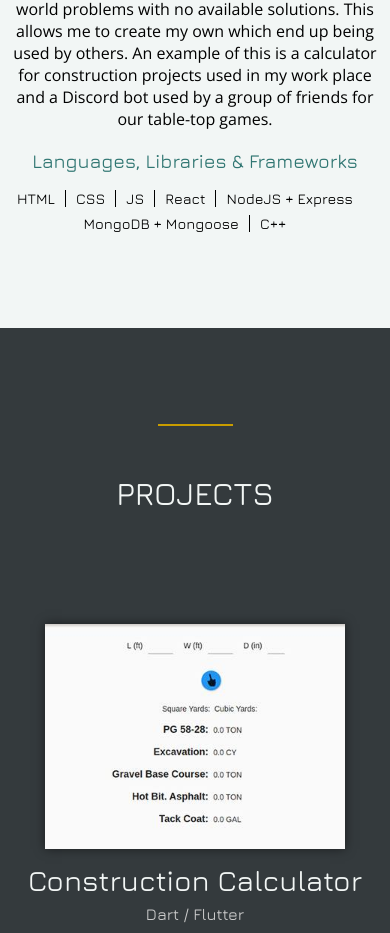
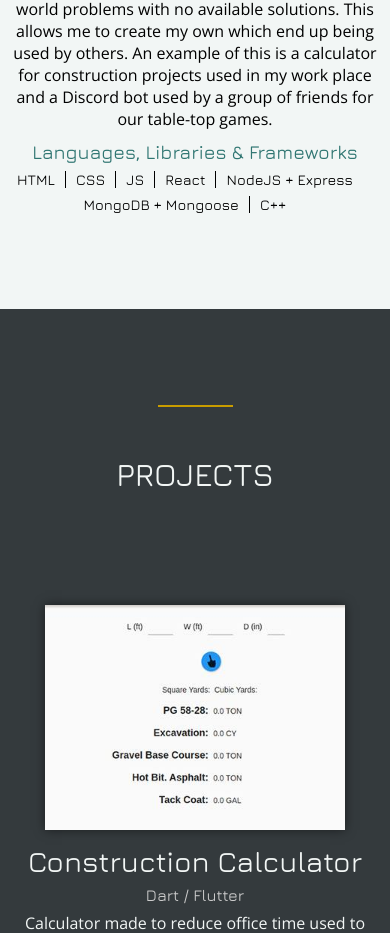
Before and after one commit to ajhanson22227/portfolio, a React (Create React App) app: page / in a window 390 px wide. Shown: the part 1579-2512 px from the top of the page. Built offline with nearby package versions, Linux system fonts and the light colour scheme.

Commit message:
move skills container down a row would overlap description on smaller screens

```diff
--- a/src/components/Summary/Personal/Personal.css
+++ b/src/components/Summary/Personal/Personal.css
@@ -67,8 +67,7 @@
     color: var(--normalTextColor);
 
     justify-self: start;
-    align-self: center;
-    padding-bottom: 1.5em;
+    align-self: end;
 }
 
 .summary-container .contact-topline{
@@ -80,13 +79,13 @@
 .personal-skills-container{
     grid-column-start: 2;
     grid-column-end: 3;
-    grid-row-start: 3;
-    grid-row-end: 4;
+    grid-row-start: 4;
+    grid-row-end: 5;
 
     display: flex;
     flex-direction: column;
     flex-wrap: wrap;
-    align-self: end;
+    align-self: start;
 
     font-size: 1em;
 }
@@ -111,7 +110,7 @@
 
     .personal-skills-container{
         font-size: .8em;
-        margin-top: 2em;
+        /* margin-top: 2em; */
     }
 
     .personal-skills-title{
@@ -173,7 +172,7 @@
         grid-row-end: 8;
         align-self: center;
         padding: 0;
-        margin: 1em 0 .5em 0;
+        /* margin: 1em 0 .5em 0; */
         text-align: center;
         justify-self: center;
     }
```
